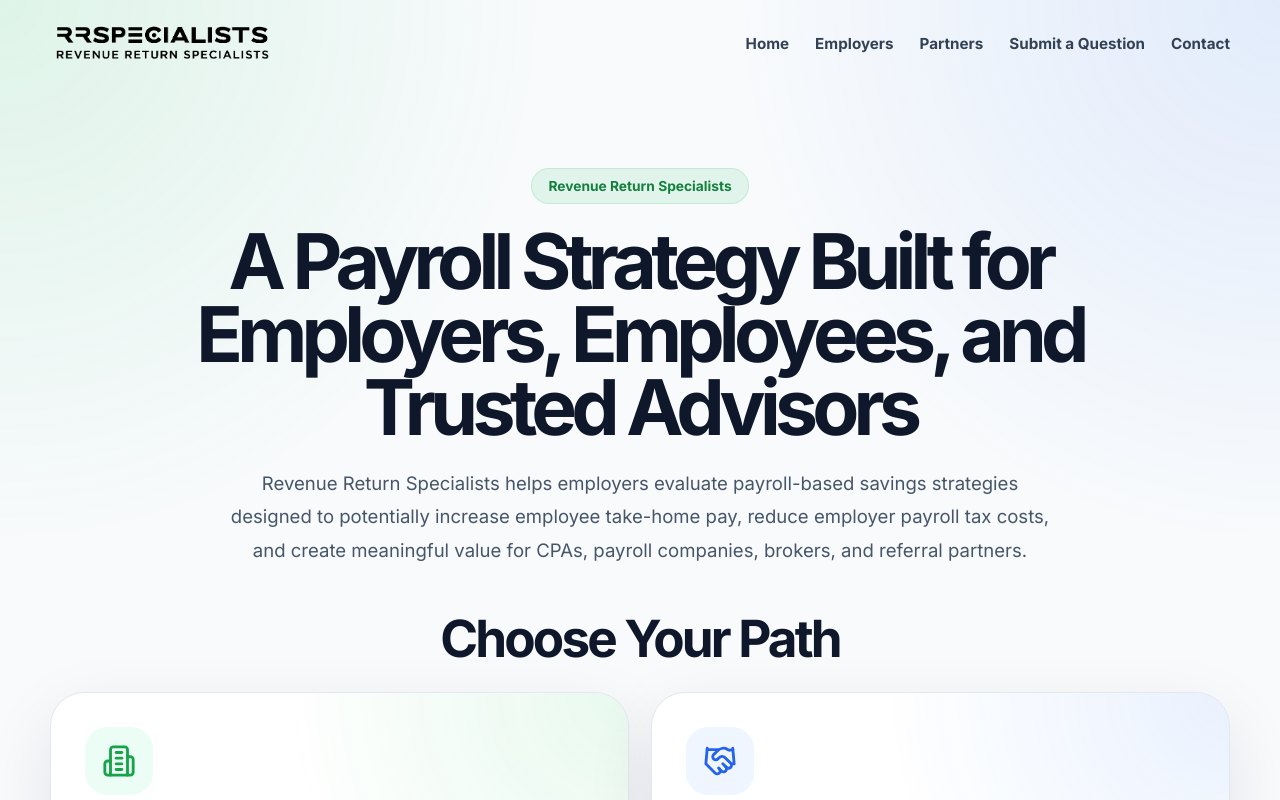
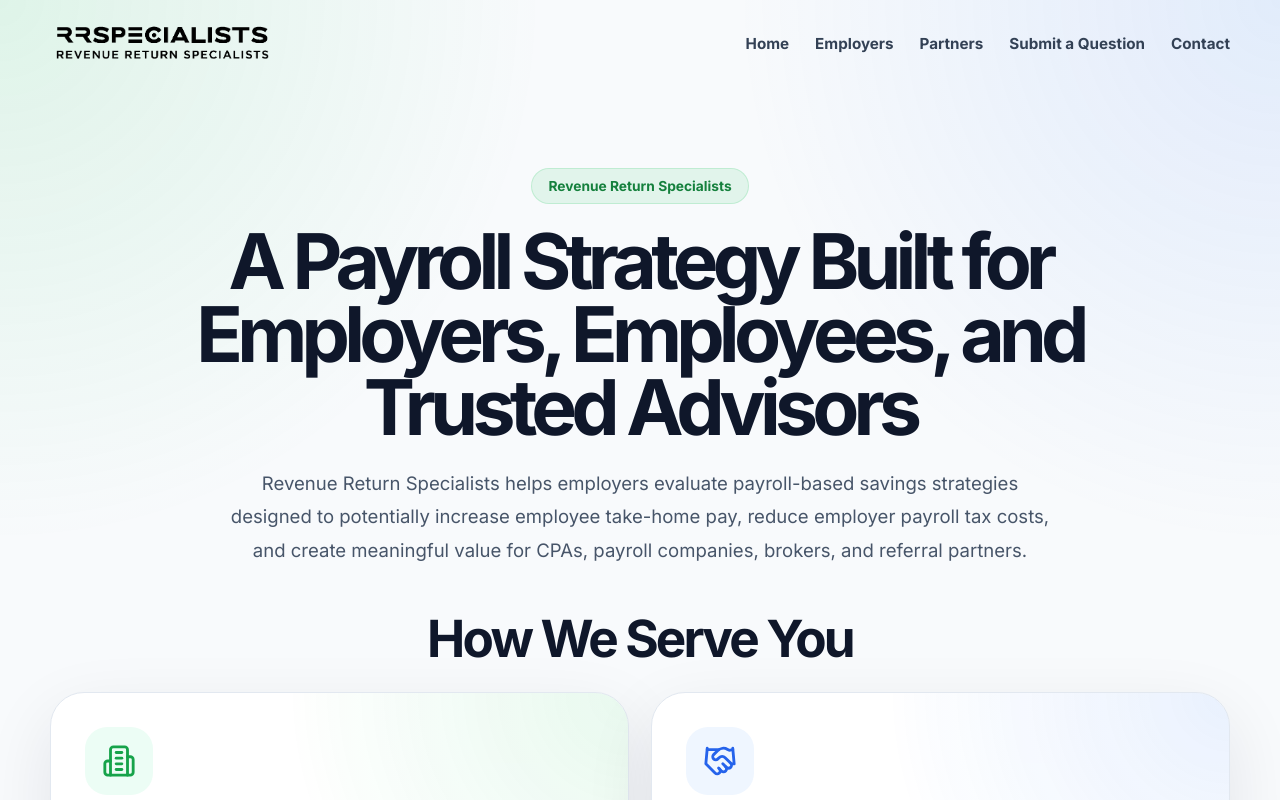
Before and after one commit to RockyBarrett/RRS, a Next.js app: page / in a window 1280 px wide. Shown: the top 800 px of the page. Built offline with nearby package versions, Linux system fonts and the light colour scheme.

Commit message:
Update homepage section heading

```diff
--- a/app/page.tsx
+++ b/app/page.tsx
@@ -45,7 +45,7 @@ export default function Home() {
 
       <section className={styles.pathSection}>
         <div className={styles.sectionIntroCompact}>
-          <h2>Choose Your Path</h2>
+          <h2>How We Serve You</h2>
         </div>
 
         <div className={styles.pathGrid}>
```
